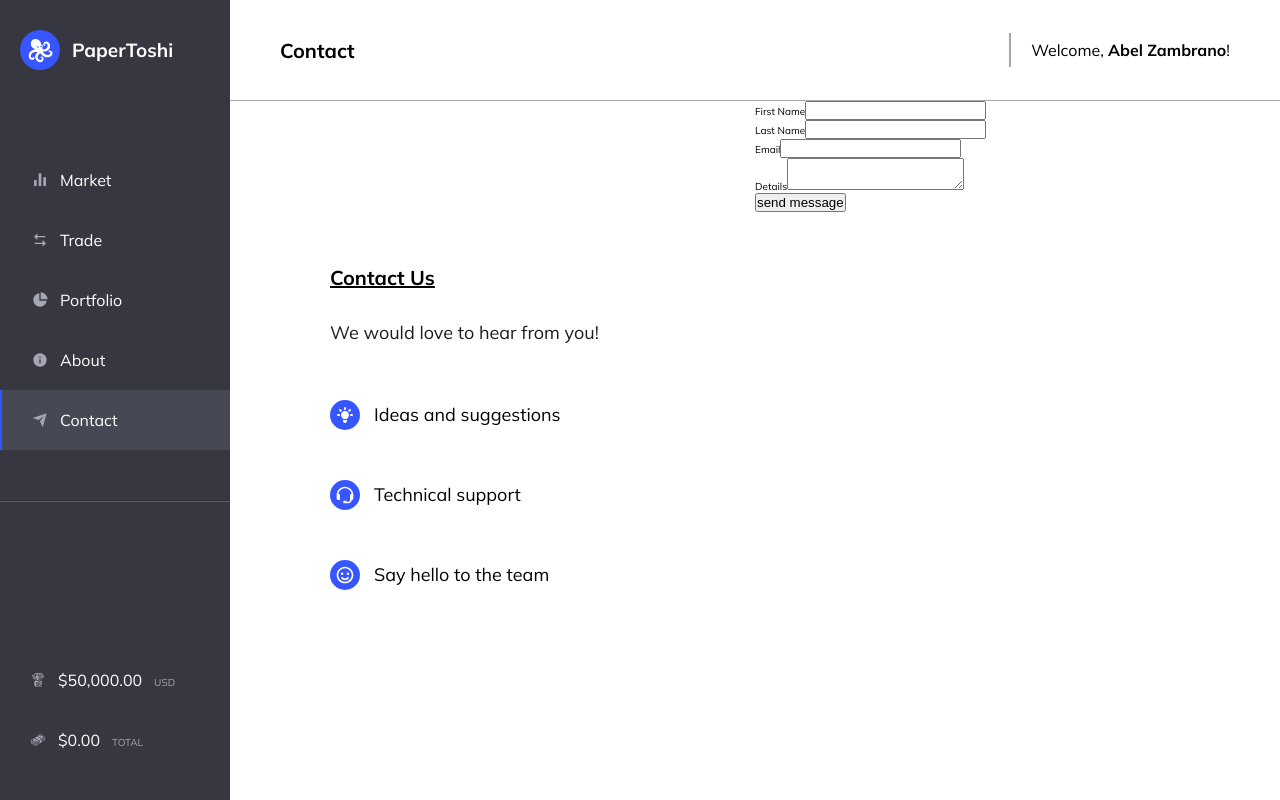
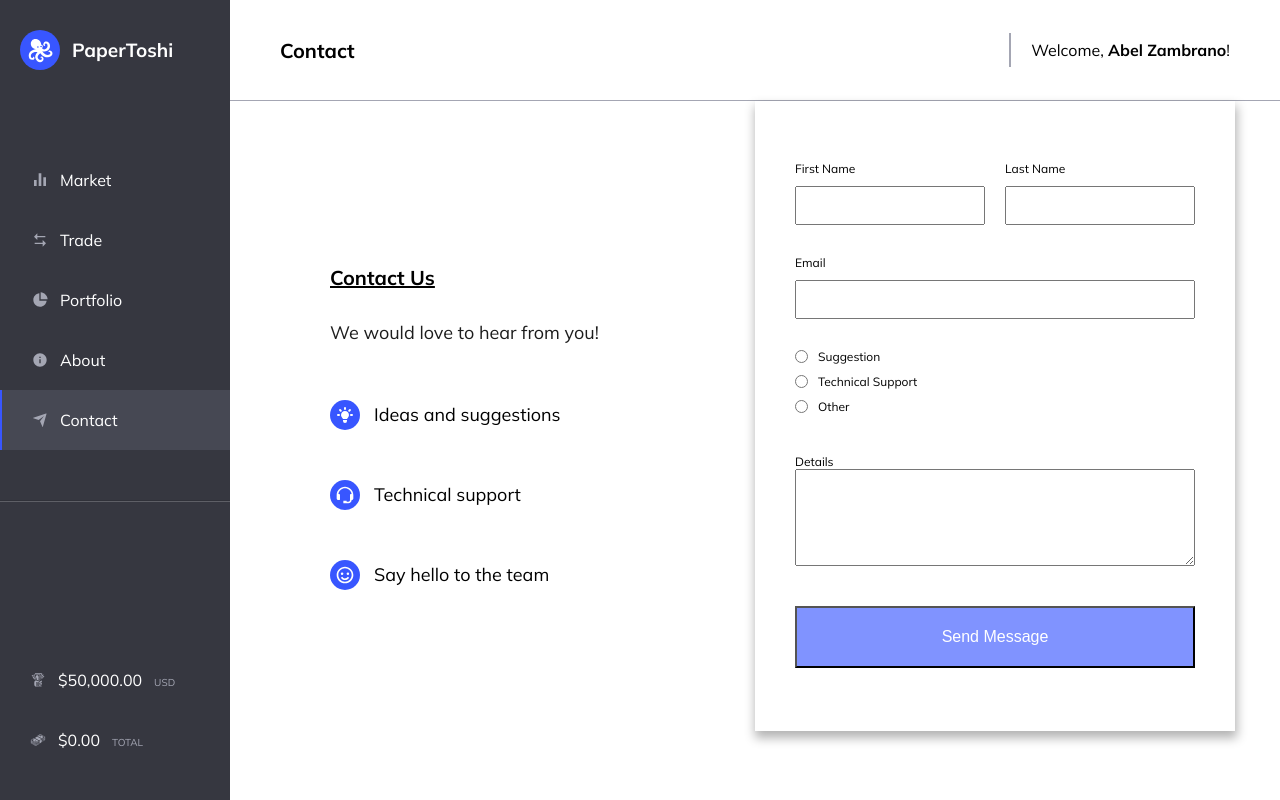
Before and after one commit to Abel-Zambrano/papertoshi, a Next.js app: page /contact in a window 1280 px wide. Built offline with nearby package versions, Linux system fonts and the light colour scheme.

Commit message:
complete form

```diff
--- a/components/ContactForm.tsx
+++ b/components/ContactForm.tsx
@@ -1,20 +1,59 @@
 import styled from "styled-components";
 
 const MyContactForm = styled.form`
-  width: 50%;
+  width: 400px;
+  height: 500px;
+  padding: 60px 40px 70px 40px;
+  box-shadow: 1px 6px 10px 1px rgba(0, 0, 0, 0.3);
 `;
 
-const Wrapper = styled.div``;
+const NameWrapper = styled.div`
+  display: flex;
+  justify-content: space-between;
+`;
 
-const Label = styled.label``;
+const Div = styled.div`
+  display: flex;
+  flex-direction: column;
+  margin-bottom: 30px;
+`;
 
-const Name = styled.input``;
+const Label = styled.label`
+  font-size: 1.2rem;
+`;
 
-const Email = styled.input``;
+const Input = styled.input`
+  margin-top: 10px;
+  padding: 10px;
+  box-sizing: border-box;
 
-const Radio = styled.input``;
+  &.name-input {
+    width: 190px;
+  }
+`;
 
-const Details = styled.textarea``;
+const RadioWrapper = styled.div`
+  display: flex;
+  align-items: center;
+  margin-bottom: 10px;
+`;
+
+const Radio = styled.input`
+  margin-right: 10px;
+`;
+
+const Details = styled.textarea`
+  padding: 10px;
+`;
+
+const Button = styled.button`
+  background-color: var(--primary-light);
+  color: var(--white);
+  width: 100%;
+  margin-top: 10px;
+  padding: 20px 0 20px 0;
+  font-size: 1.6rem;
+`;
 
 export default function ContactInfo() {
   return (
@@ -22,26 +61,68 @@ export default function ContactInfo() {
       name="contact v1"
       method="POST"
       data-netlify="true"
-      // onSubmit="submit"
+      netlify-honeypot="bot-field"
     >
+      {/* netlify code */}
       <input type="hidden" name="form-name" value="contact v1" />
-      <Wrapper>
-        <Label htmlFor="first-name">First Name</Label>
-        <Name id="first-name" type="text" name="first-name" />
-      </Wrapper>
-      <Wrapper>
-        <Label htmlFor="last-name">Last Name</Label>
-        <Name id="last-name" type="text" name="last-name" />
-      </Wrapper>
-      <Wrapper>
+      <div hidden>
+        <input name="bot-field" />
+      </div>
+
+      {/* form code */}
+      <NameWrapper>
+        <Div>
+          <Label htmlFor="first-name">First Name</Label>
+          <Input
+            className="name-input"
+            id="first-name"
+            type="text"
+            name="first-name"
+          />
+        </Div>
+        <Div>
+          <Label htmlFor="last-name">Last Name</Label>
+          <Input
+            className="name-input"
+            id="last-name"
+            type="text"
+            name="last-name"
+          />
+        </Div>
+      </NameWrapper>
+      <Div>
         <Label htmlFor="email">Email</Label>
-        <Name id="email" type="email" name="email" />
-      </Wrapper>
-      <Wrapper>
+        <Input id="email" type="email" name="email" />
+      </Div>
+      <Div>
+        <RadioWrapper>
+          <Radio
+            type="radio"
+            id="suggestion"
+            name="message-type"
+            value="suggestion"
+          />
+          <Label htmlFor="suggestion">Suggestion</Label>
+        </RadioWrapper>
+        <RadioWrapper>
+          <Radio
+            type="radio"
+            id="support"
+            name="message-type"
+            value="support"
+          />
+          <Label htmlFor="support">Technical Support</Label>
+        </RadioWrapper>
+        <RadioWrapper>
+          <Radio type="radio" id="other" name="message-type" value="other" />
+          <Label htmlFor="other">Other</Label>
+        </RadioWrapper>
+      </Div>
+      <Div>
         <Label htmlFor="details">Details</Label>
-        <Details id="details" name="details" />
-      </Wrapper>
-      <button type="submit">send message</button>
+        <Details id="details" name="details" rows={5} />
+      </Div>
+      <Button type="submit">Send Message</Button>
     </MyContactForm>
   );
 }
```
